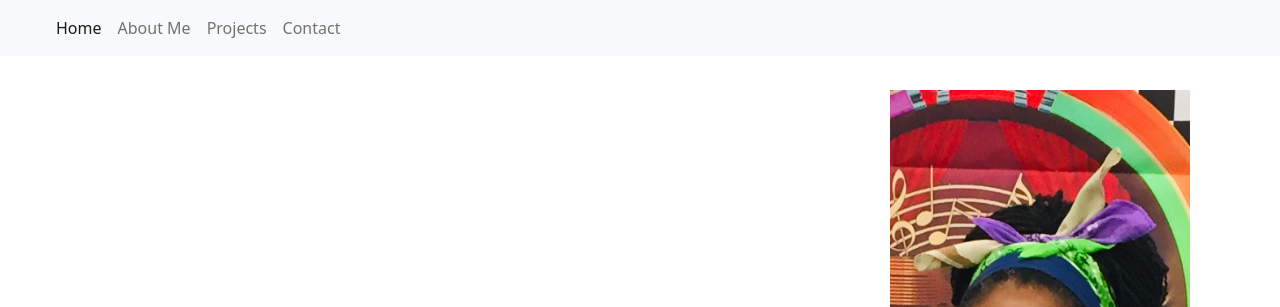
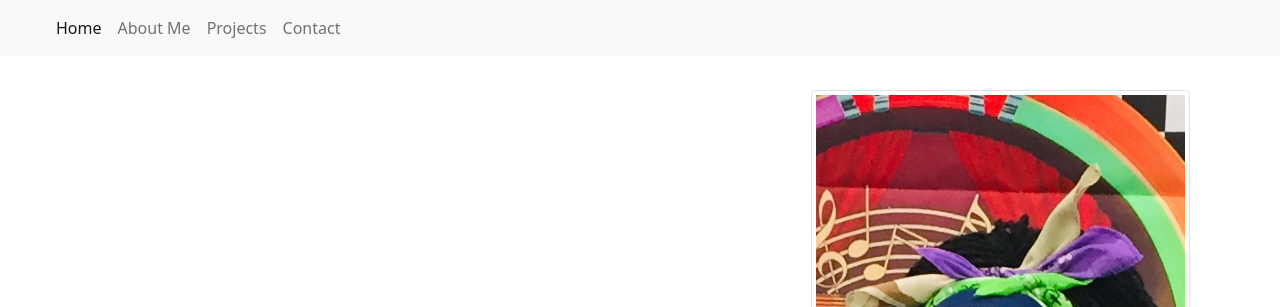
Before and after one commit to StephenBrooks220413/KimberlynCJordan, a plain HTML site: page index.html in a window 1280 px wide. Shown: the top 307 px of the page. Drawn offline with nearby package versions, Linux system fonts and the light colour scheme.

Commit message:
Update index.html

```diff
--- a/index.html
+++ b/index.html
@@ -46,7 +46,7 @@
               </div>
 
  <div class="landing-photo">
-                  <img src="kimpic.jpeg" style="float: right; height: 550px;" width = "300px"/>
+                  <img src="kimpic.jpeg" class="img-thumbnail" style="float: right;" />
               </div>
 
           </div>
```
